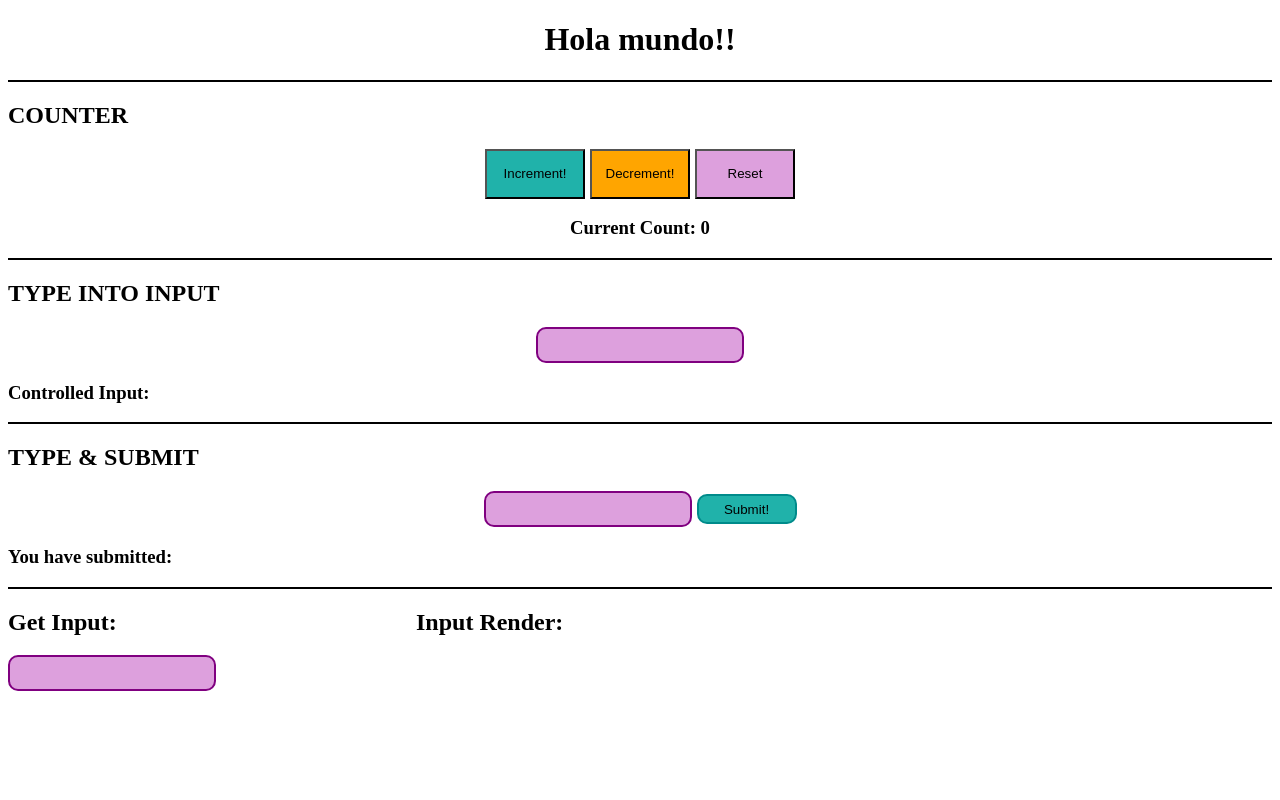
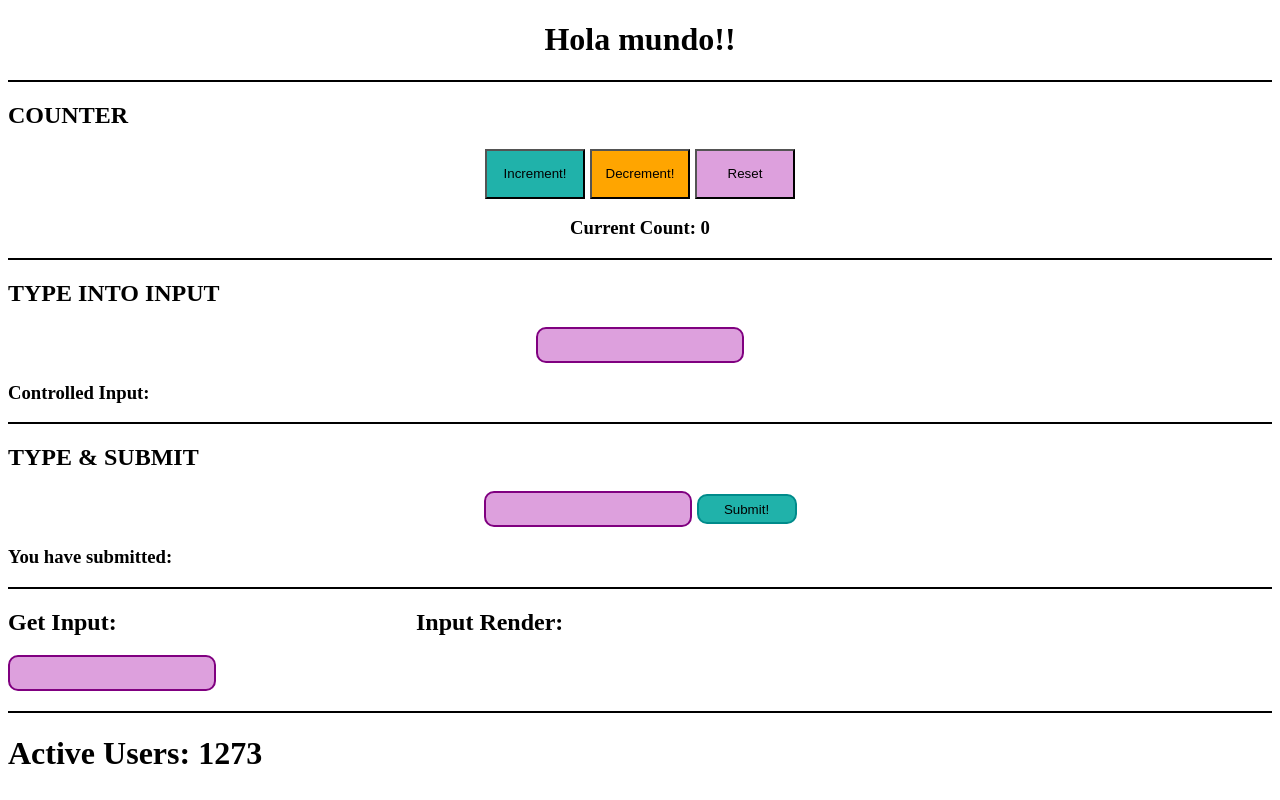
Before and after one commit to irenemanas/react-exercises, a React (Create React App) app: page / in a window 1280 px wide. Built offline with nearby package versions, Linux system fonts and the light colour scheme.

Commit message:
Add LifeComponent

```diff
--- /dev/null
+++ b/src/components/LifeComponent.js
@@ -0,0 +1,29 @@
+import React from "react";
+import "../style/_lifeComponent.scss";
+
+class LifeComponent extends React.Component {
+  constructor(props) {
+    super(props);
+    this.state = {
+      activeUsers: null,
+    };
+  }
+  componentDidMount() {
+    setTimeout(() => {
+      this.setState({
+        activeUsers: 1273,
+      });
+    }, 2500);
+  }
+  render() {
+    return (
+      <div className='life'>
+        {/* Change code below this line */}
+        <h1>Active Users: {this.state.activeUsers}</h1>
+        {/* Change code above this line */}
+      </div>
+    );
+  }
+}
+
+export default LifeComponent;
--- a/src/index.js
+++ b/src/index.js
@@ -6,6 +6,7 @@ import Counter from "./components/Counter";
 import ControlledInput from "./components/ControlledInput";
 import ControlledForm from "./components/ControlledForm";
 import CallbackAsProps from "./components/CallbackAsProps";
+import LifeComponent from "./components/LifeComponent";
 import { HashRouter } from "react-router-dom";
 
 ReactDOM.render(
@@ -15,6 +16,7 @@ ReactDOM.render(
     <ControlledInput />
     <ControlledForm />
     <CallbackAsProps />
+    <LifeComponent />
   </HashRouter>,
   document.getElementById("root")
 );
--- a/src/style/_callbackAsProps.scss
+++ b/src/style/_callbackAsProps.scss
@@ -1,4 +1,5 @@
 .callback {
   border-top: 2px black solid;
   display: flex;
+  margin-bottom: 20px;
 }
--- /dev/null
+++ b/src/style/_lifeComponent.scss
@@ -0,0 +1,3 @@
+.life {
+  border-top: 2px black solid;
+}
```
